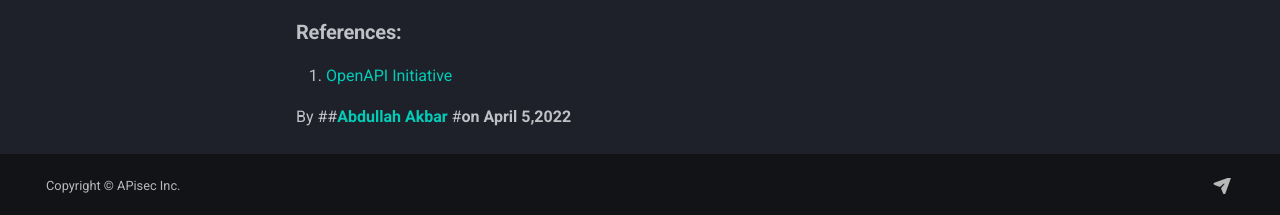
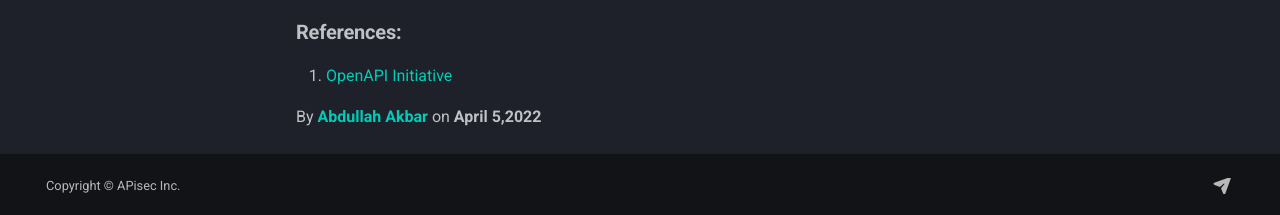
Before and after one commit to apisec-inc/documentation, an MkDocs documentation site: the page built from docs/Generating OAS.md, in a window 1280 px wide and 900 px high, scrolled down 2750 px. Shown: the part 682-897 px from the top of the window. Built offline with MkDocs 1.6.1 and Material for MkDocs 9.7.7, drawn with Linux system fonts in a browser that asks for light colours; comment, search, counter and statistics services are not loaded.

```diff
--- a/docs/Generating OAS.md
+++ b/docs/Generating OAS.md
@@ -74,4 +74,4 @@ Help us improve this article by sending your suggestions and comments to [suppor
 
 
 
-By ##**[Abdullah Akbar](https://github.com/Abdullah-Akbar)** #**on April 5,2022**
+By **[Abdullah Akbar](https://github.com/Abdullah-Akbar)** on **April 5,2022**
```
